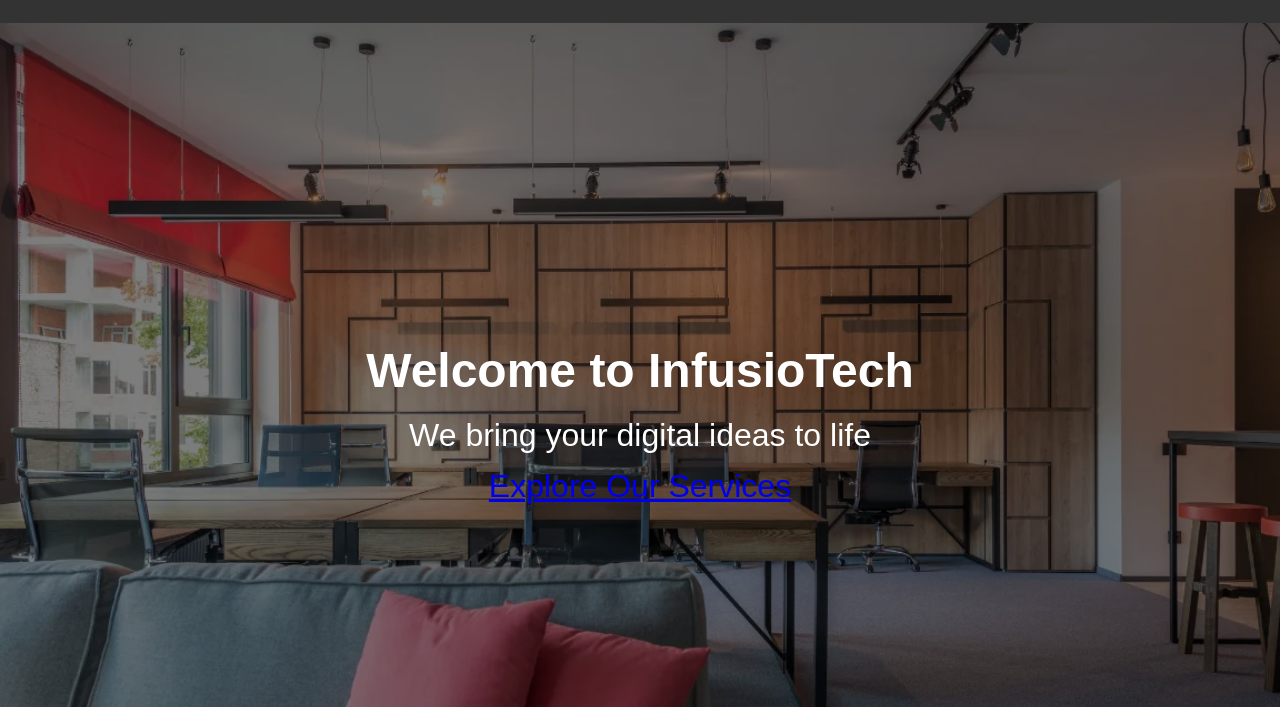
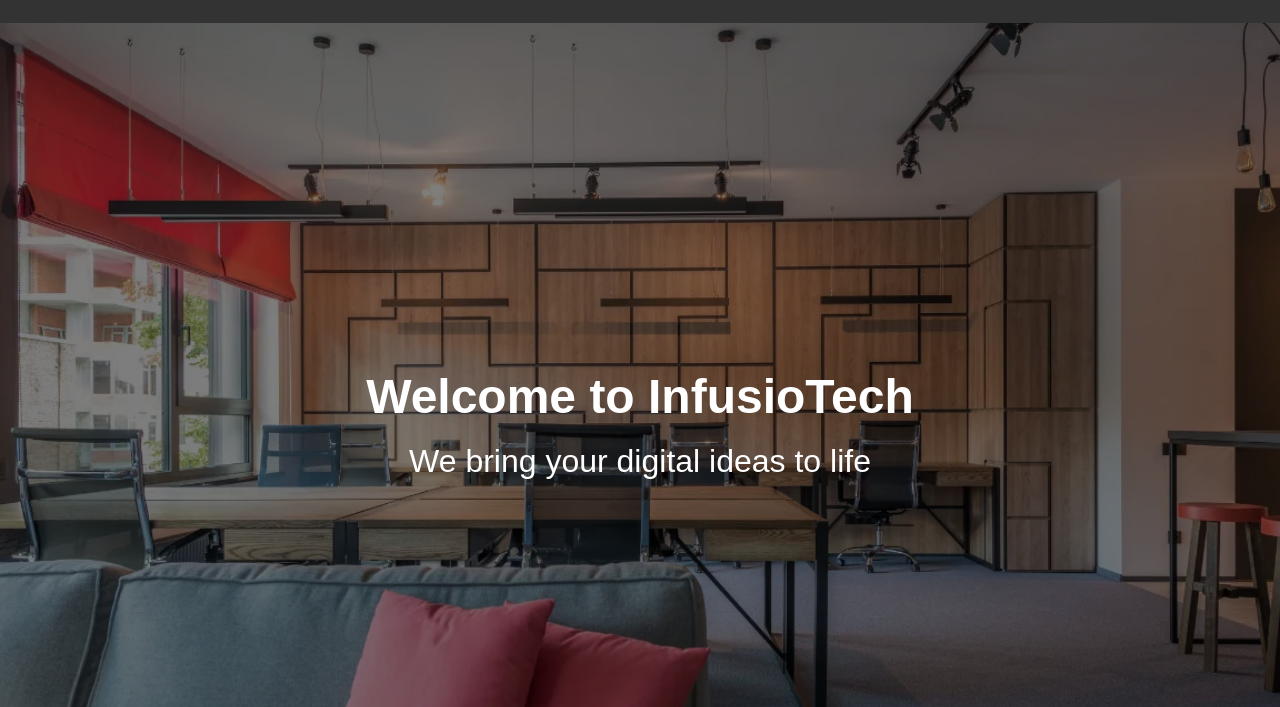
Before and after one commit to aaravbhateja/infusiotech, a plain HTML site: page index.html in a window 1280 px wide. Shown: the part 93-800 px from the top of the page. Drawn offline with Linux system fonts and the light colour scheme.

Commit message:
Update index.html

```diff
--- a/index.html
+++ b/index.html
@@ -45,7 +45,7 @@
     <div class="hero-content">
         <h1>Welcome to InfusioTech</h1>
         <p>We bring your digital ideas to life</p>
-        <a href="services.html" class="btn">Explore Our Services</a>
+
     </div>
 </section>
 
```
